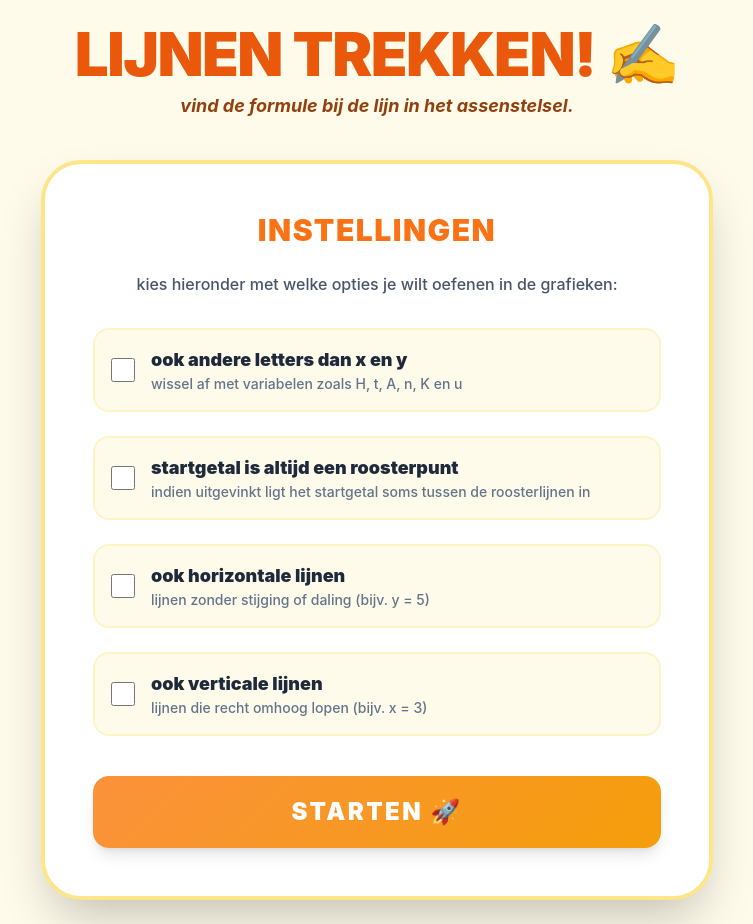
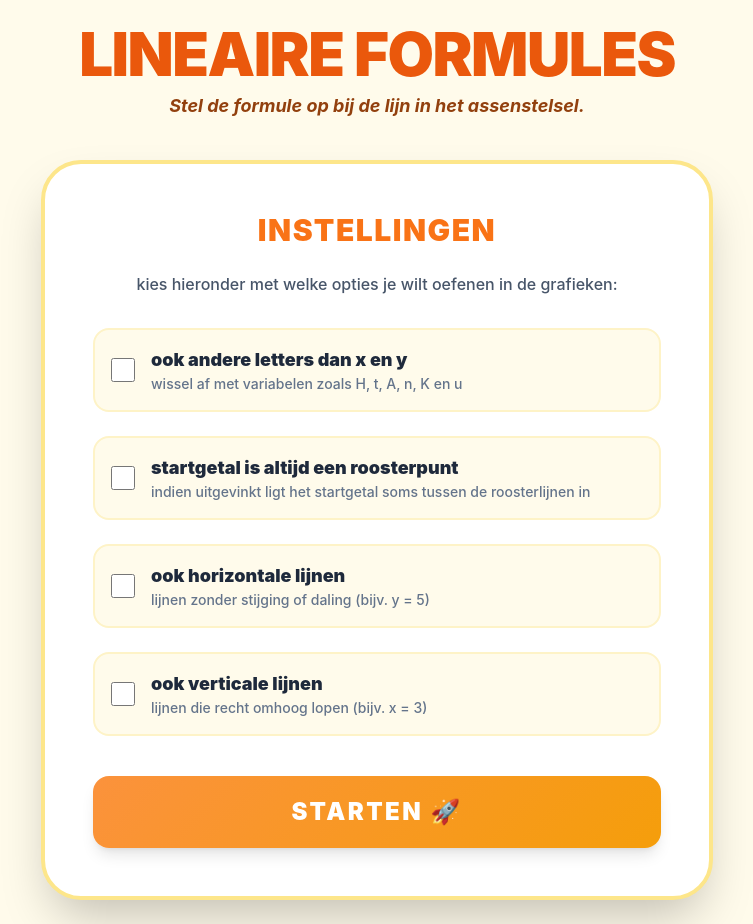
Before and after one commit to nwensink/V1-lineaire.formules.opstellen, a plain HTML site: page index.html in a window 1280 px wide. Shown: the whole page, without its empty margins (263-1016 px from the left). Drawn offline with nearby package versions, Linux system fonts and the light colour scheme.

Commit message:
Add files via upload

```diff
--- a/index.html
+++ b/index.html
@@ -83,8 +83,8 @@
 
     <div class="max-w-[1400px] mx-auto">
         <header class="mb-6 text-center">
-            <h1 class="text-4xl md:text-6xl font-black text-orange-600 mb-2 tracking-tight uppercase">lijnen trekken! ✍️</h1>
-            <p class="text-amber-800 font-bold text-lg italic">vind de formule bij de lijn in het assenstelsel.</p>
+            <h1 class="text-4xl md:text-6xl font-black text-orange-600 mb-2 tracking-tight uppercase">Lineaire formules</h1>
+            <p class="text-amber-800 font-bold text-lg italic">Stel de formule op bij de lijn in het assenstelsel.</p>
         </header>
 
         <!-- beginscherm / instellingen -->
```
